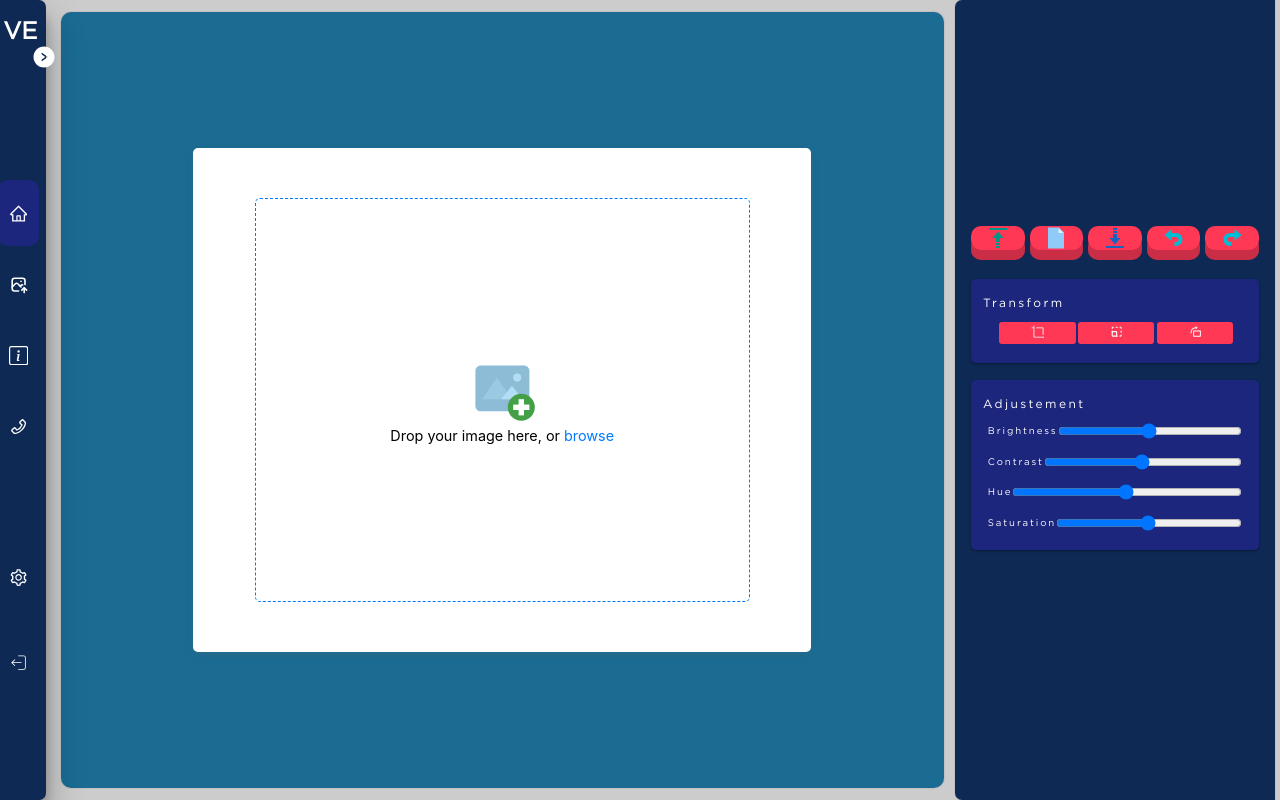
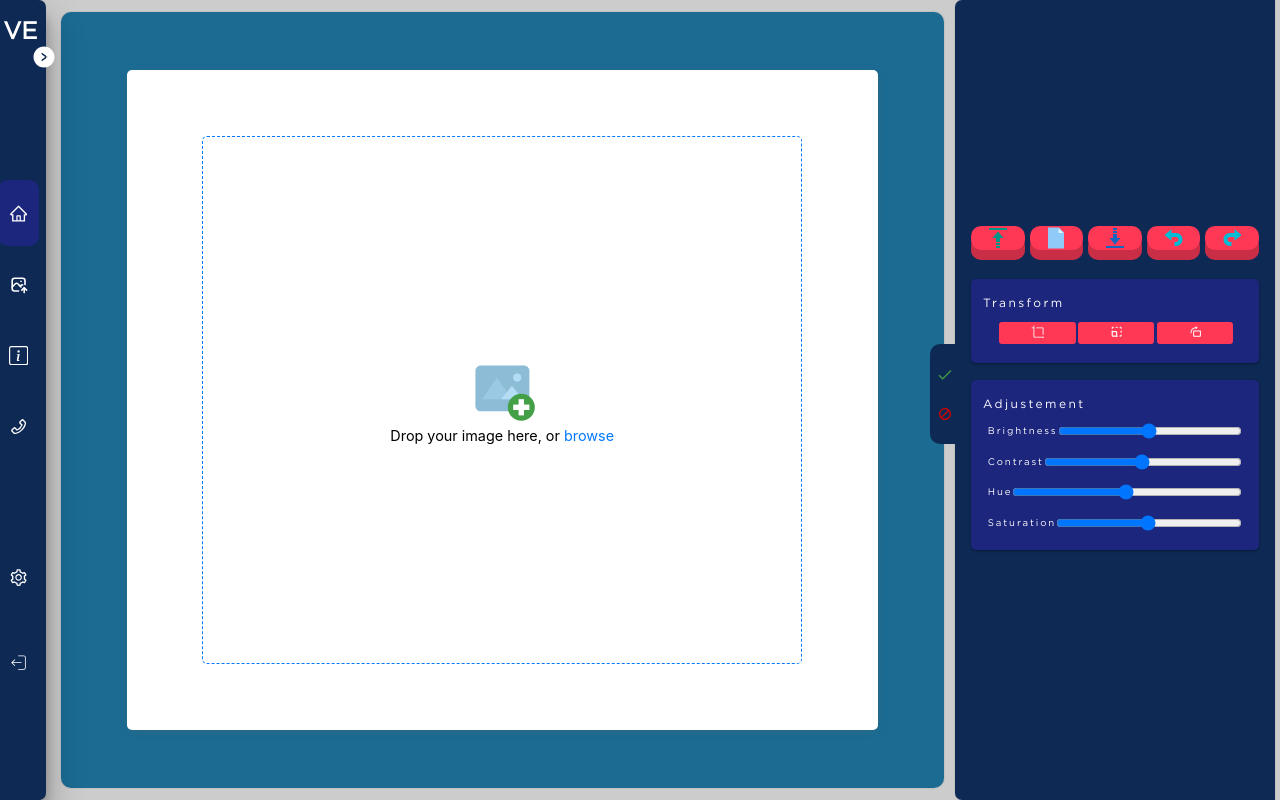
Before and after one commit to singhayush1260/visual-edit, a React (Vite) app: page /editor in a window 1280 px wide. Built offline with nearby package versions, Linux system fonts and the light colour scheme.

Commit message:
added done and reject button ui

```diff
--- a/src/pages/editor/Editor.jsx
+++ b/src/pages/editor/Editor.jsx
@@ -1,4 +1,5 @@
 import classes from './Editor.module.scss';
+import {FcCheckmark, FcCancel} from 'react-icons/fc';
 import { ToastContainer } from 'react-toastify';
 import Sidebar from '../../components/layouts/sidebar/Sidebar';
 import ImageCanvas from './image-canvas/ImageCanvas';
@@ -9,6 +10,10 @@ const Editor=()=>{
         <div className={classes.editor}>
             <ToastContainer position="top-center" autoClose={1500} hideProgressBar={false} newestOnTop={false}
             closeOnClick  rtl={false} pauseOnFocusLoss draggable pauseOnHover theme="light" />
+             <div className={classes.done}>
+        <FcCheckmark/>
+        <FcCancel/>
+      </div>
             <Sidebar/>
             <ImageCanvas/>
             <ImageEditPanel/>
--- a/src/pages/editor/Editor.module.scss
+++ b/src/pages/editor/Editor.module.scss
@@ -8,6 +8,30 @@
     gap:0.7em;
     background-color: #ccc;
     overflow: hidden;
+    .done{
+        background-color: #0e2954;
+        height: 100px;
+        width: 30px;
+        display: flex;
+        padding: 0.2em;
+        flex-direction: column;
+        justify-content: center;
+        align-items: center;
+        gap:1.5em;
+        position: absolute;
+        right:320px;
+        top:43%;
+        z-index: 99999;
+       // border-radius: 99% 1% 31% 69% / 42% 100% 0% 58% ;
+       border-top-left-radius: 10px;
+       border-bottom-left-radius: 10px;
+        &.done>svg:nth-child(1),&.done>svg:nth-child(2){
+            &:hover{
+                transform: scale(1.4);
+                cursor: pointer;
+            }
+        }
+    }
 }
 @media (min-width: 100px) and (max-width: 319px) {
     .editor{
--- a/src/pages/editor/image-canvas/ImageCanvas.jsx
+++ b/src/pages/editor/image-canvas/ImageCanvas.jsx
@@ -1,10 +1,13 @@
 import classes from "./ImageCanvas.module.scss";
 import { motion } from "framer-motion";
+import { useDispatch, useSelector } from "react-redux";
 import ImageUpload from "./upload-image/UploadImage";
 import ImageDisplayArea from "./image-display-area/ImageDisplayArea";
 
+const ImageCanvas = () => {
 
-const ImageCanvas = () => {
+  const { selectedImage } = useSelector((state) => state.imageUploadReducer);
+
   return (
     <motion.div
       className={classes.image_canvas}
--- a/src/pages/editor/image-canvas/ImageCanvas.module.scss
+++ b/src/pages/editor/image-canvas/ImageCanvas.module.scss
@@ -6,7 +6,7 @@
     box-shadow: rgba(0, 0, 0, 0.05) 0px 0px 0px 1px;
     display: flex;
     gap:1em;
-    flex-direction: column;
+    flex-direction: row;
     align-items: center;
     justify-content: center;
     background-color: #1B6B93;
@@ -14,9 +14,9 @@
     position: relative;
     .container_center
     {
-     width: 70%;
+     width: 85%;
      min-height: 50%;
-     height: 65%;
+     height: 85%;
      background-color: white;
      border-radius: 5px;
      display: flex;
--- a/src/store/editor/reducers/imageUploadReducer.js
+++ b/src/store/editor/reducers/imageUploadReducer.js
@@ -1,7 +1,7 @@
 import { createReducer } from "@reduxjs/toolkit";
 
 const initialState = {
-  selectedImage: "",
+  selectedImage:"",
   croppedImage:"",
 };
 
```
Also changed, not shown: src/pages/editor/image-canvas/image-display-area/ImageDisplayArea.jsx (+23 -23 lines).
